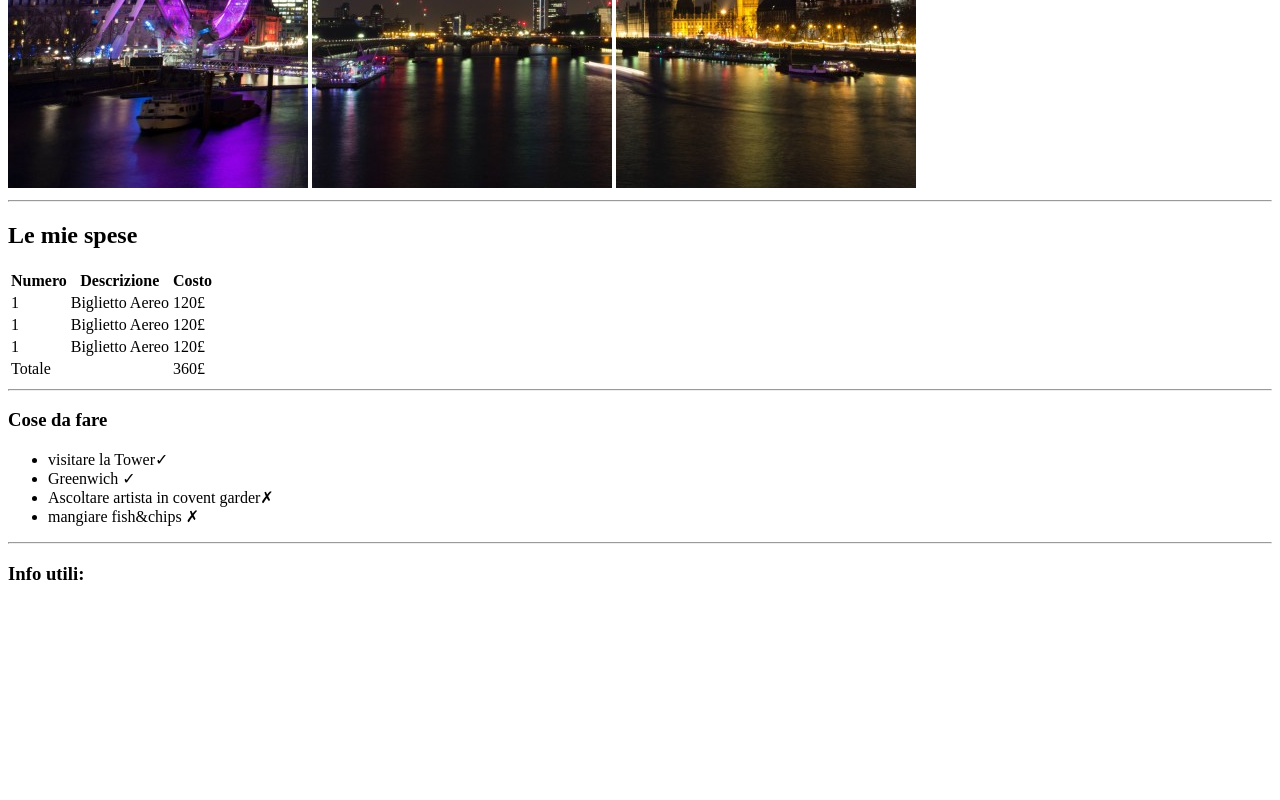
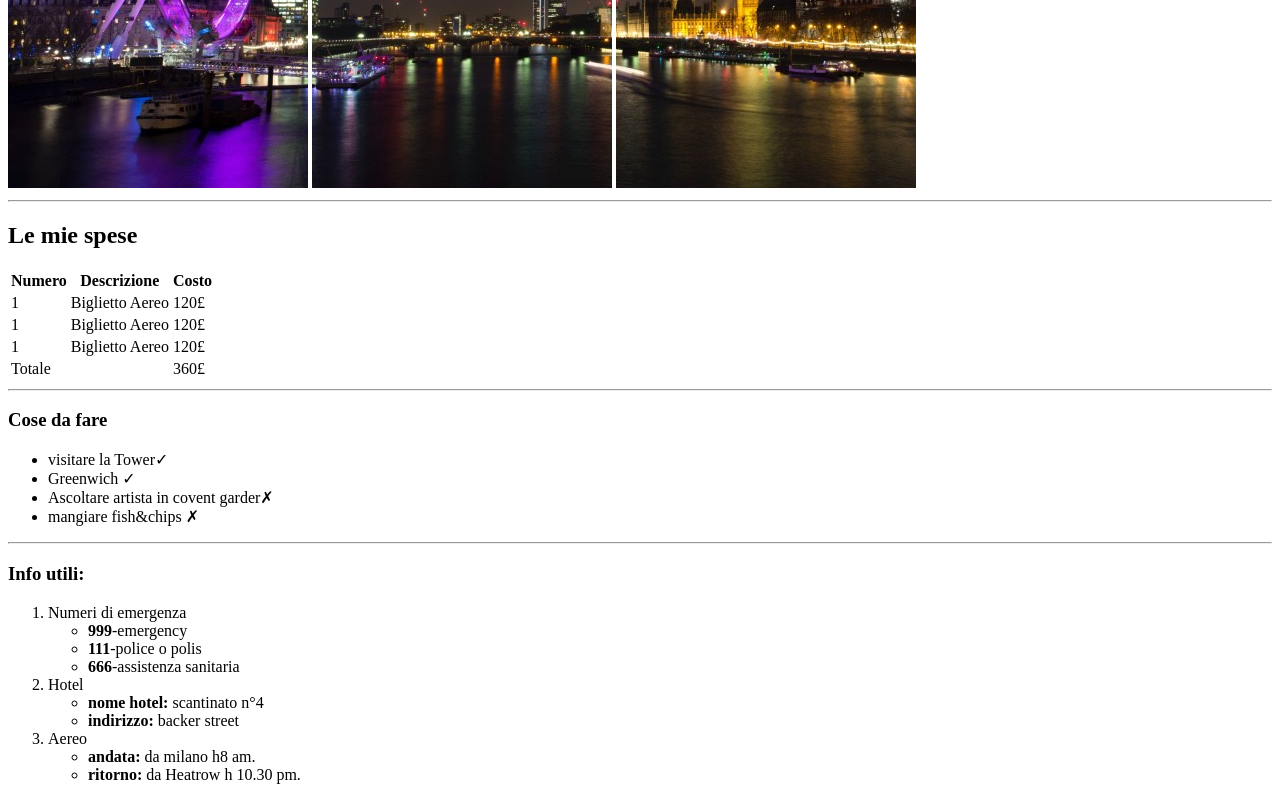
Before and after one commit to MattiaAccatiSheard/html-london-trip, a plain HTML site: page index.html in a window 1280 px wide. Shown: the part 492-1292 px from the top of the page. Before the commit the page ends 1096 px from the top, so only its background shows below. Drawn offline with Linux system fonts and the light colour scheme.

Commit message:
ultima-parte-main

```diff
--- a/index.html
+++ b/index.html
@@ -61,6 +61,27 @@
     <hr>
 
     <h3>Info utili:</h3>
+    <ol>
+        <li>Numeri di emergenza</li>
+        <ul>
+            <li><strong>999</strong>-emergency</li>
+            <li><strong>111</strong>-police o polis</li>
+            <li><strong>666</strong>-assistenza sanitaria</li>
+        </ul>
+
+        <li>Hotel</li>
+        <ul>
+            <li><strong>nome hotel:</strong> scantinato n°4</li>
+            <li><strong>indirizzo:</strong> backer street</li>
+        </ul>
+
+        <li>Aereo</li>
+        <ul>
+            <li><strong>andata:</strong> da milano h8 am.</li>
+            <li><strong>ritorno:</strong> da Heatrow h 10.30 pm.</li>
+        </ul>
+
+    </ol>
 
 
 
```
